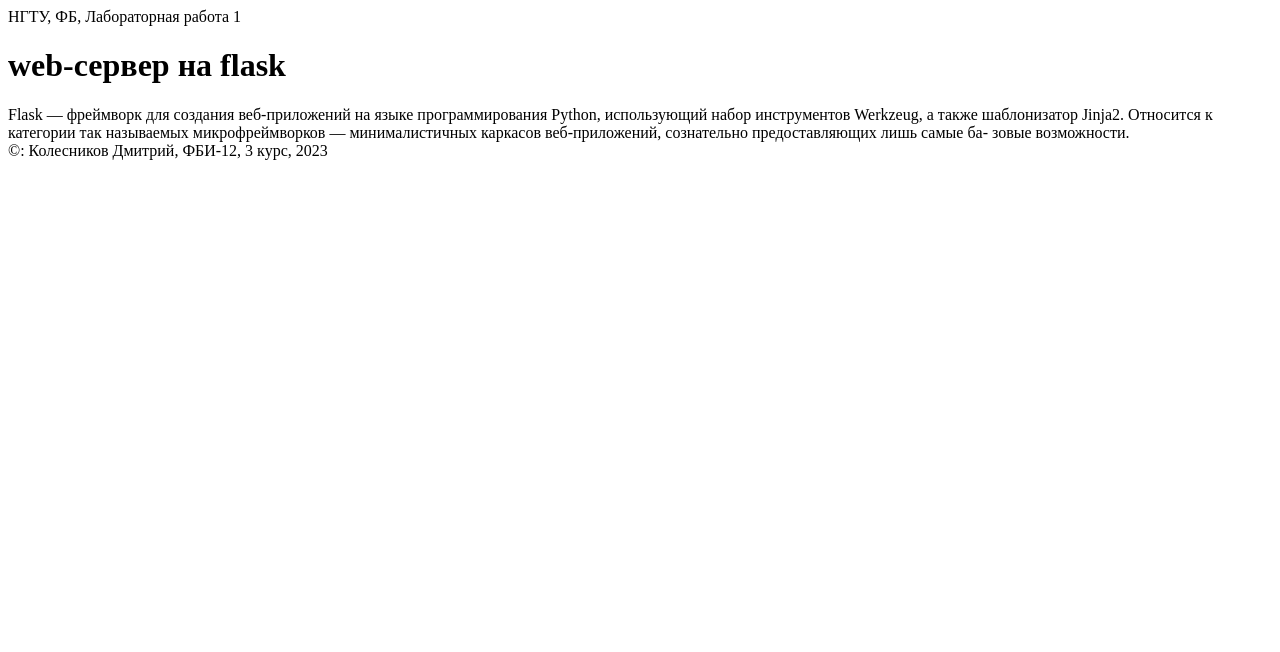
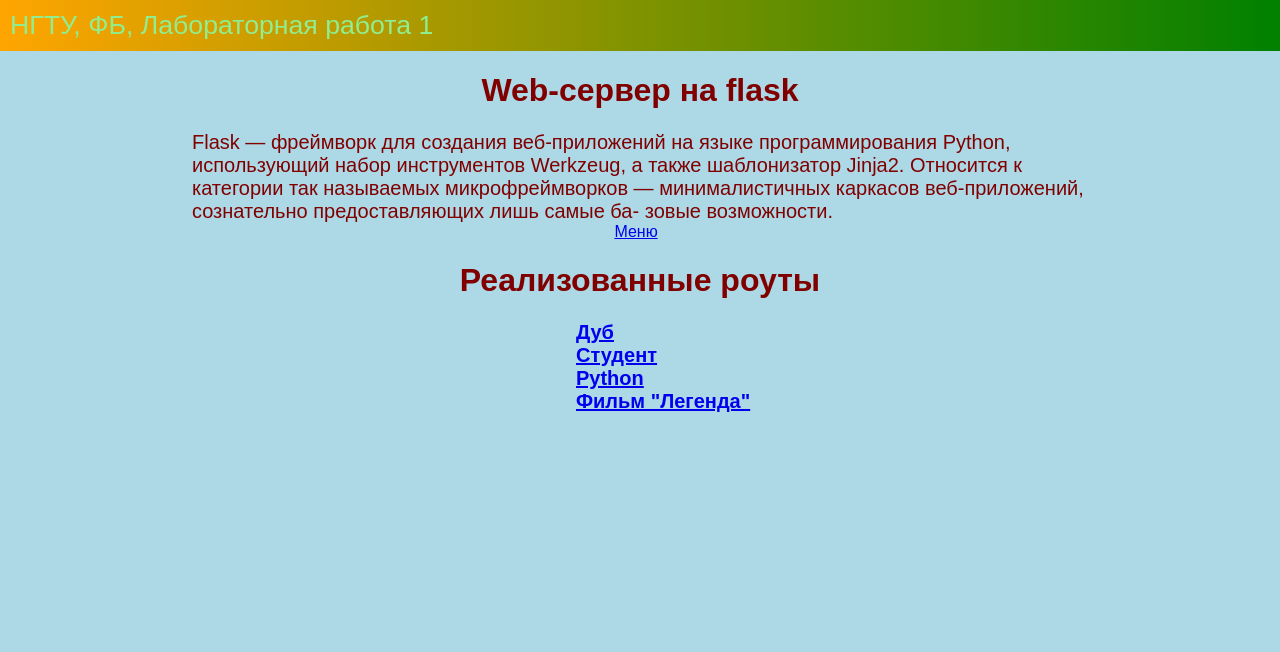
Before and after one commit to Midemm/webprogramming-labs-2-, a Flask app: page /lab1 in a window 1280 px wide. Shown: the top 652 px of the page. Run offline with Flask 3, Linux system fonts and the light colour scheme.

Commit message:
Роуты

```diff
--- a/app.py
+++ b/app.py
@@ -15,6 +15,7 @@ def menu():
 <html>
     <head>
         <title>НГТУ, ФБ, Лабораторные работы</title>
+        <link rel="stylesheet" href=" """ + url_for('static', filename='lab1.css') + """ ">
     </head>
     <body>
         <header>
@@ -36,13 +37,14 @@ def lab1():
 <html>
     <head>
         <title> Колесников Дмитрий Константинович, лабораторная 1</title>
+        <link rel="stylesheet" href=" """ + url_for('static', filename='lab1.css') + """ ">
     </head>
     <body>
         <header>
             НГТУ, ФБ, Лабораторная работа 1
         </header>
 
-        <h1>web-сервер на flask</h1>
+        <h1>Web-сервер на flask</h1>
         <div>Flask — фреймворк для создания веб-приложений на языке
         программирования Python, использующий набор инструментов
         Werkzeug, а также шаблонизатор Jinja2. Относится к категории так
@@ -50,6 +52,14 @@ def lab1():
 
         веб-приложений, сознательно предоставляющих лишь самые ба-
         зовые возможности.</div>
+        <a style="margin-left: 48%;" href="/menu">Меню</a>
+        <h1>Реализованные роуты</h1>
+        <b>
+        <a class="rout" href="/lab1/oak">Дуб</a><br>
+        <a class="rout" href="/lab1/student">Студент</a><br>
+        <a class="rout" href="/lab1/python">Python</a><br>
+        <a class="rout" href="/lab1/legend">Фильм "Легенда"</a><br>
+        </b>
         <footer>
             &copy: Колесников Дмитрий, ФБИ-12, 3 курс, 2023
         </footer>
@@ -79,3 +89,83 @@ def oak():
     </body>
 </html>
 '''
+
+@app.route('/lab1/student')
+def student():
+    return'''
+<!DOCTYPE html>
+<html>
+    <head>
+        <meta charset="UTF-8">
+        <meta name="viewport" content="width=device-width, initial-scale=1.0">
+        <title>Student</title>
+        <link rel="stylesheet" href="''' + url_for('static', filename='lab1.css') + '''">
+    </head>
+    <body>
+        <header>
+            НГТУ, ФБ, Лабораторная работа 1
+        </header>
+        <h1>Колесников Дмитрий Константинович</h1>
+        <img src="''' + url_for('static', filename='student.png') + '''">
+        <footer>
+            &copy: Колесников Дмитрий, ФБИ-12, 3 курс, 2023
+        </footer>
+    </body>
+</html>
+'''
+
+@app.route('/lab1/python')
+def python():
+    return'''
+<!DOCTYPE html>
+<html>
+    <head>
+        <meta charset="UTF-8">
+        <meta name="viewport" content="width=device-width, initial-scale=1.0">
+        <title>Python</title>
+        <link rel="stylesheet" href="''' + url_for('static', filename='lab1.css') + '''">
+    </head>
+    <body>
+        <header>
+            НГТУ, ФБ, Лабораторная работа 1
+        </header>
+        <h1>Немного про Python</h1>
+        <div>Название языка не имеет ничего общего со змеями, он назван так в честь популярной
+        британской комедийной труппы Монти Пайтона из 1970ых. Гвидо является большим фанатом
+        «Летающего Цирка Монти Пайтона». Находясь в довольно мрачном настроении, он и назвал проект
+        «Python». Разве это не интересный факт о Python?</div>
+        <img src="''' + url_for('static', filename='python.png') + '''">
+        <footer>
+            &copy: Колесников Дмитрий, ФБИ-12, 3 курс, 2023
+        </footer>
+    </body>
+</html>
+'''
+
+@app.route('/lab1/legend')
+def legend():
+    return'''
+<!DOCTYPE html>
+<html>
+    <head>
+        <meta charset="UTF-8">
+        <meta name="viewport" content="width=device-width, initial-scale=1.0">
+        <title>Legend</title>
+        <link rel="stylesheet" href="''' + url_for('static', filename='lab1.css') + '''">
+    </head>
+    <body>
+        <header>
+            НГТУ, ФБ, Лабораторная работа 1
+        </header>
+        <h1>Фильм "Легенда"</h1>
+        <div>Братья Крэй родились 24 октября 1933 в семье торговца золотым ломом.
+        Отец редко бывал дома, мальчики находились под присмотром матери и многочисленной родни.
+        В детстве они начали заниматься боксом и имели вполне приличные перспективы.
+        Но спортивной карьере помешало отсутствие дисциплины и криминальные наклонности.</div>
+        <img style="width: 900px; margin-top: 30px;"src="''' + url_for('static', filename='legend.png') + '''">
+        <footer>
+            &copy: Колесников Дмитрий, ФБИ-12, 3 курс, 2023
+        </footer>
+    </body>
+</html>
+'''
--- a/static/lab1.css
+++ b/static/lab1.css
@@ -40,6 +40,7 @@ footer:hover {
     text-align: right
 }
 a{
+
     transition: 3s 100ms;
 }
 
@@ -67,6 +68,16 @@ h1{
 img{
     display: flex;
     margin: auto;
-    height: 450px;
     width: 450px;
 }
+
+div{
+    margin-left: 15%;
+    margin-right: 15%;
+    font-size: 20px;
+}
+
+.rout{
+    font-size: 20px;
+    margin-left: 45%;
+}
```
Also changed, not shown: static/legend.png (added), static/python.jpg (added), static/python.png (added), static/student.png (added).
